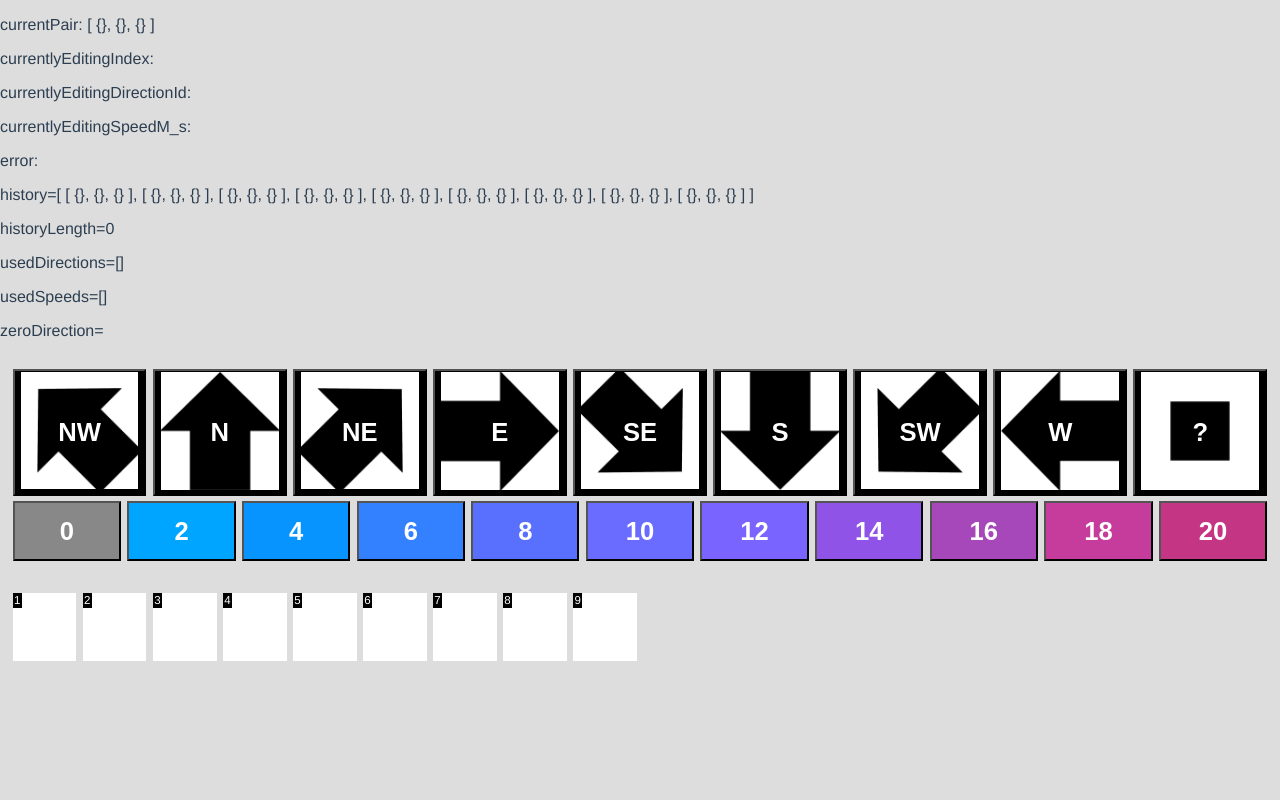
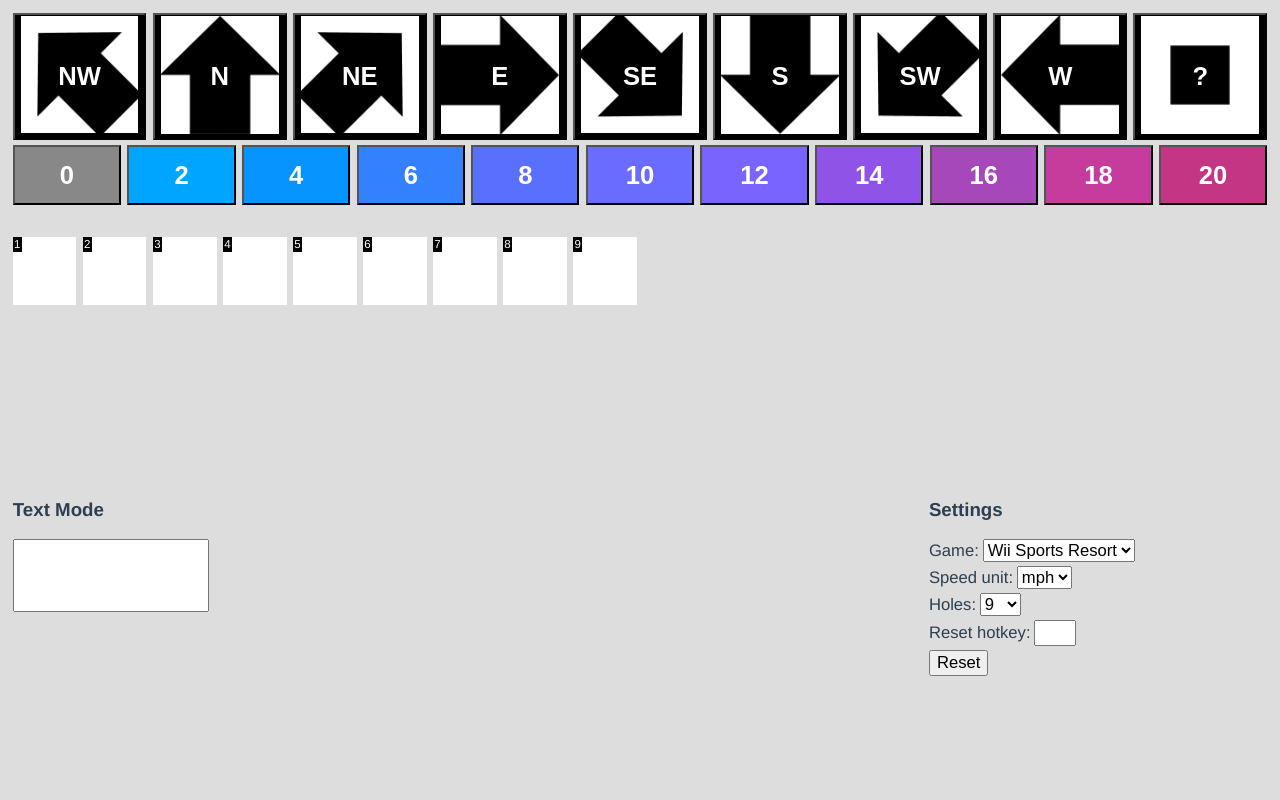
Before and after one commit to purpuropterus/windtracker, a Vue app: page / in a window 1280 px wide. Shown: the top 800 px of the page. Built offline with nearby package versions, Linux system fonts and the light colour scheme.

Commit message:
Revert "Merge pull request #25 from vncz14/editing-overhaul"
This reverts commit ae971ca6220cb11a214ea748ebdb3e67675d06af, reversing
changes made to 356e24b434d0fbee488f8e0a9f2dd65ab686f295.

```diff
--- a/src/App.vue
+++ b/src/App.vue
@@ -2,7 +2,7 @@
 
   <div class="app">
 
-    <p>currentPair: {{ windStore.currentPair }}</p>
+    <!-- <p>currentPair: {{ windStore.currentPair }}</p>
 
     <p>currentlyEditingIndex: {{ historyEditorStore.currentlyEditingIndex }}</p>
 
@@ -17,7 +17,7 @@
     <p>historyLength={{ windStore.historyLength }}</p>
     <p>usedDirections={{ windStore.usedDirections }}</p>
     <p>usedSpeeds={{ windStore.usedSpeeds }}</p>
-    <p>zeroDirection={{ windStore.zeroDirection }}</p>
+    <p>zeroDirection={{ windStore.zeroDirection }}</p> -->
 
 
     <div class="parent">
--- a/src/components/Directions.vue
+++ b/src/components/Directions.vue
@@ -2,7 +2,7 @@
 
   <div class="directions" ref="directionsRef">
 
-    <div class="directions-buttons" v-if="(windStore.historyLength != settingsStore.holes) || (historyEditorStore.currentlyEditingIndex != null)">
+    <div class="directions-buttons" v-if="!(windStore.historyLength==settingsStore.holes)">
 
       <button
         v-for="direction in (historyEditorStore.currentlyEditingIndex != null ? directions : filteredDirections)"
--- a/src/components/History.vue
+++ b/src/components/History.vue
@@ -17,7 +17,7 @@
         :key="item.id"
       >
 
-        <div class="history-item-image" @click="(Object.keys(item[0]).length && Object.keys(item[1]).length) ? historyEditorStore.handleHistoryClick(index) : null" :style="{backgroundColor: Object.keys(item[1]).length!=0?(item[1].color?item[1].color:'black'):'white'}">
+        <div class="history-item-image" @click="(Object.keys(item[0]).length && Object.keys(item[1]).length) ? historyEditorStore.handleHistoryClick(index) : null" :style="{backgroundColor: Object.keys(item[0]).length!=0?(item[1].color?item[1].color:'black'):'white'}">
           <div class="bg-div">
 
           </div>
--- a/src/components/Speeds.vue
+++ b/src/components/Speeds.vue
@@ -2,7 +2,7 @@
     <div class="speeds" ref="speedsRef">
 
         <div class="speeds-buttons"
-            v-if="(windStore.historyLength != settingsStore.holes) || (historyEditorStore.currentlyEditingIndex != null)"
+            v-if="!(windStore.historyLength==settingsStore.holes)"
             :style="{gridTemplateColumns: settingsStore.game == 'og' ? 'repeat(16, 1fr)' : 'repeat(11, 1fr)'}"
         >
 
--- a/src/stores/historyEditorStore.js
+++ b/src/stores/historyEditorStore.js
@@ -1,4 +1,5 @@
 import { defineStore } from "pinia"
+import { ref } from "vue"
 
 import { useWindStore } from "./windStore"
 import { useSettingsStore } from "./settingsStore"
@@ -34,19 +35,15 @@ export const useHistoryEditorStore = defineStore("historyEditor", {
             windStore.currentPair[0] = {}
             windStore.currentPair[1] = {}
 
-            if(this.validateHistory()){
+            if(this.historyRunthrough()){
                 this.updateUsed()
                 this.close()
             }
         },
-        validateHistory(){
+        historyRunthrough(){
 
             const windStore = useWindStore()
             const settingsStore = useSettingsStore()
-
-            if (settingsStore.game == "og") {
-                return this.validateOgHistory()
-            }
 
             //only check the last group of 8
             const directionsNum = windStore.historyLength % 8
@@ -76,33 +73,9 @@ export const useHistoryEditorStore = defineStore("historyEditor", {
             return true
 
         },
-        validateOgHistory(){
-            const windStore = useWindStore()
-            const settingsStore = useSettingsStore()
-
-            const windStoreCopy = windStore.$state
-            const historyWithoutEmptyPairs = windStoreCopy.history.filter(item => (item[0].id !== (null||undefined)) && (item[1].m_s !== (null||undefined)))
-
-            windStore.reset()
-
-            //don't include empty pairs
-            for (const pair in historyWithoutEmptyPairs) {
-                try {
-                    windStore.addToHistory(historyWithoutEmptyPairs[pair])
-                } catch (error) {
-                    this.error = error
-                    windStore.$state = windStoreCopy
-                    return false
-                }
-            }
-
-            return true
-        },
         updateUsed(){
             const windStore = useWindStore()
-            const settingsStore = useSettingsStore()
 
-            if (settingsStore.game == "wsr") {
             windStore.usedDirections = []
             windStore.usedSpeeds = []
 
@@ -113,7 +86,6 @@ export const useHistoryEditorStore = defineStore("historyEditor", {
             for (const speed of this.speedsToCheck) {
                 windStore.usedSpeeds.push(speed)
             }
-            }
         },
         close(){
             this.error = ""
--- a/src/stores/windStore.js
+++ b/src/stores/windStore.js
@@ -75,7 +75,6 @@ export const useWindStore = defineStore("wind", {
         }
     },
     actions: {
-
         handleClick (ev, type, value) {
 
             const historyEditorStore = useHistoryEditorStore()
@@ -126,40 +125,12 @@ export const useWindStore = defineStore("wind", {
             //push it to history
             this.history[this.historyLength] = pair
 
-            let ignoreRepeatDirection = false
-
             if (this.doAfterZero) {
-                console.log('hi')
                 this.ogAfterZeroWindProcedure()
-                ignoreRepeatDirection = true
-            }
-
-            let zeroSpeed = this.wind.speeds.find(speed => speed.m_s == 0)
-            if (this.usedSpeeds.includes(zeroSpeed) && settingsStore.game == "og") {
-
-                let zeroDirection = this.history.find(pair => pair[1] == zeroSpeed)[0]
-                if (zeroDirection.id == "?") {
-                    zeroDirection == null
-                }
-
-                let zeroHole = this.history.indexOf(this.history.find(pair => pair[1] == zeroSpeed)) + 1
-
-                if ( ((zeroHole != 8) && (this.history[zeroHole][0] == zeroDirection) && (this.history[8][0] == zeroDirection))
-                || (pair[0] == zeroDirection && this.historyLength != zeroHole+1 && this.historyLength != 9)) {
-                    throw new Error(`direction ${zeroDirection.id} must be on either hole ${zeroLocation + 2} or 9 (not both)`)
-                }
-            }
-
-            if (this.usedDirections.includes(pair[0]) && !ignoreRepeatDirection){
-                throw new Error(`direction ${pair[0].id} is already used`)
-            }
-
-            if (this.usedSpeeds.includes(pair[1])) {
-                throw new Error(`speed ${pair[1][settingsStore.speedUnit]} is already used`)
             }
 
             //push direction to used directions
-            if (!(pair[1].m_s === 0) || !(settingsStore.game === "og")) {
+            if (!(pair[1].m_s == 0) || !(settingsStore.game == "og")) {
                 if (pair[0].id != "?" && !this.usedDirections.includes(pair[0])) {
                     this.usedDirections.push(pair[0]);
                 }
@@ -204,10 +175,6 @@ export const useWindStore = defineStore("wind", {
         ogZeroWindProcedure () {
             let zeroDirection = this.history[this.historyLength-1][0]
 
-            if (this.usedDirections.includes(zeroDirection)) {
-                throw new Error("0 direction cannot already be used")
-            }
-
             if (zeroDirection.id == "?") {
                 return
             }
@@ -235,7 +202,7 @@ export const useWindStore = defineStore("wind", {
 
             this.history[8][2] = {}
 
-            if (this.history[this.historyLength-1][0] == zeroDirection) {
+            if (this.currentPair[0] == zeroDirection) {
                 this.history[8][0] = {}
             }
 
@@ -250,6 +217,7 @@ export const useWindStore = defineStore("wind", {
 
             if (unusedDirection == undefined && this.zeroDirection == null) {
                 this.history[8][1] = zeroSpeed
+                this.history[8][0] = unknownDirection
             } else {
                 if (this.usedDirections.length == 7 && !this.historyContainsUnknown) {
                     if (unusedDirection){
@@ -268,8 +236,7 @@ export const useWindStore = defineStore("wind", {
             this.usedSpeeds = []
             this.currentPair = [ {}, {}, {} ]
             this.history = this.createEmptyHistory()
-            this.zeroDirection = null
-            this.doAfterZero = null
+
         },
         createEmptyHistory () {
             const settingsStore = useSettingsStore()
```
Lines whose indentation alone changed are shown as unchanged.
